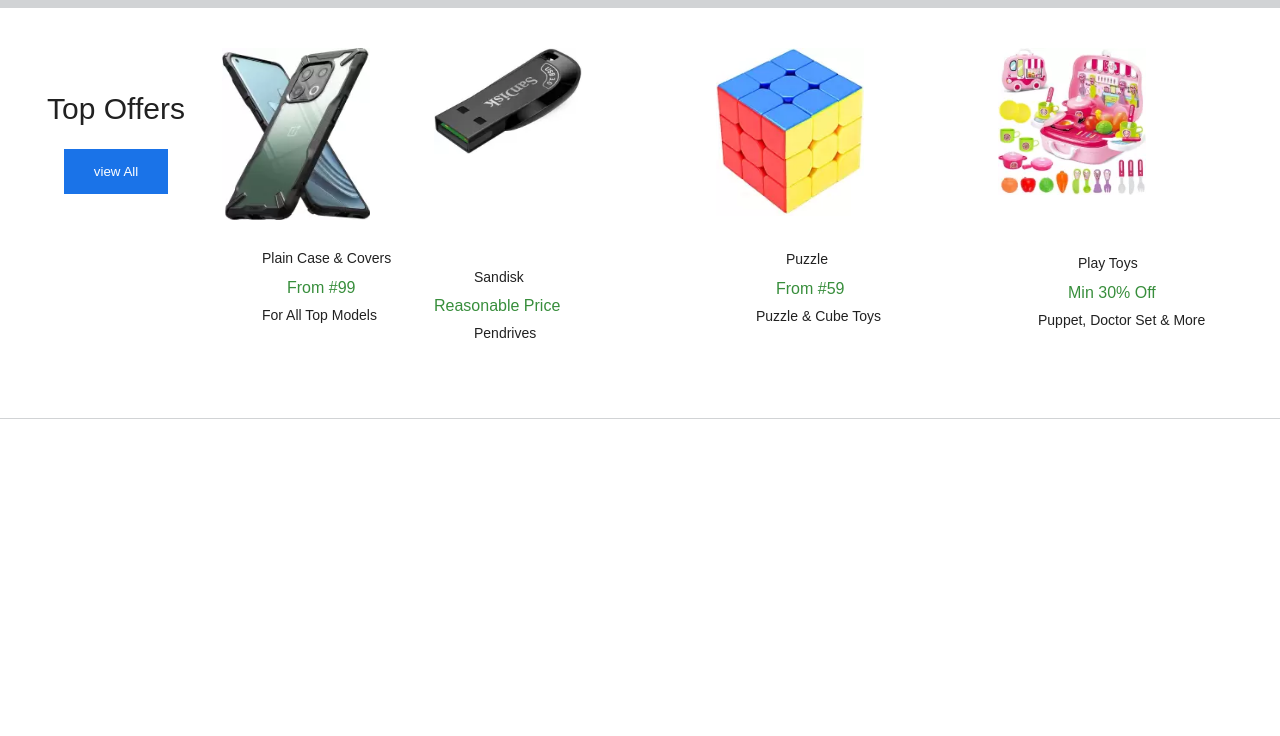
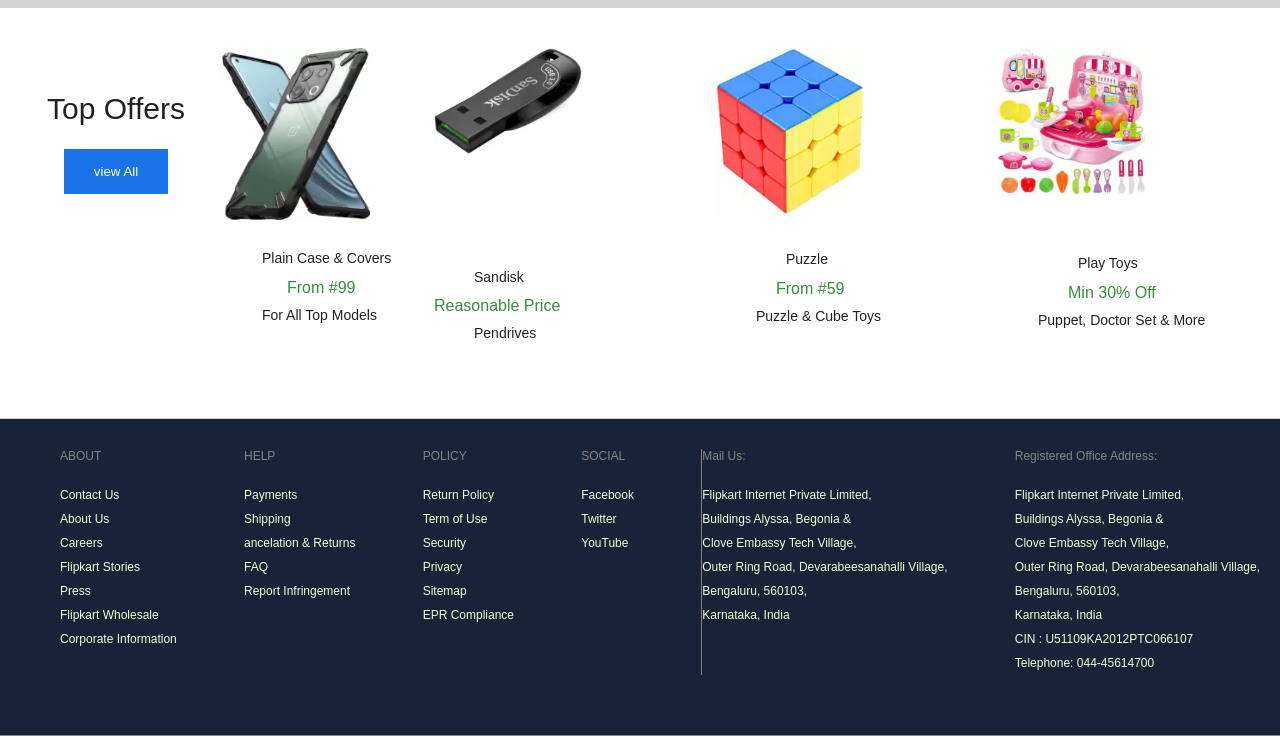
Before and after one commit to Iyiola2017/flipkart, a plain HTML site: page index.html in a window 1280 px wide. Shown: the part 765-1501 px from the top of the page. Before the commit the page ends 1184 px from the top, so only its background shows below. Drawn offline with Linux system fonts and the light colour scheme.

Commit message:
readded html and css

```diff
--- a/index.css
+++ b/index.css
@@ -383,3 +383,47 @@ font-family: Arial, Helvetica, sans-serif;
             margin-bottom: 10px; margin-left: 70px;}
 .pix4 p{Font-size: 14px; Font-weight: 400; color: rgb(33, 33, 33);
             font-family: Arial, Helvetica, sans-serif; padding-left: 40px;}
+ .last {
+    display: flex;
+    width: 100%;
+    background-color: #172337;
+    justify-content: space-between;
+    padding-top: 30px;
+    padding-bottom: 60px;
+    border-bottom: 1px solid #878584;
+
+ }
+ .write1 {padding-left: 60px; color: #f0fcd9;}
+ .write1 h6{color: #878584; margin-bottom: 20px; Font-size: 12px;Font-weight: 400;
+    font-family: Arial, Helvetica, sans-serif;}
+ .write1 p{Font-size: 12px; Font-weight: 400; Line-height: 24px;
+    font-family: Arial, Helvetica, sans-serif; cursor: pointer;}
+
+.write2 {color: #f0fcd9;}
+.write2 h6{color: #878584; margin-bottom: 20px; Font-size: 12px;Font-weight: 400;
+       font-family: Arial, Helvetica, sans-serif;}
+.write2 p{Font-size: 12px; Font-weight: 400; Line-height: 24px;
+       font-family: Arial, Helvetica, sans-serif; cursor: pointer;}
+
+.write3 {color: #f0fcd9;}
+.write3 h6{color: #878584; margin-bottom: 20px; Font-size: 12px;Font-weight: 400;
+          font-family: Arial, Helvetica, sans-serif;}
+.write3 p{Font-size: 12px; Font-weight: 400; Line-height: 24px;
+          font-family: Arial, Helvetica, sans-serif; cursor: pointer;}
+
+.write4 {color: #f0fcd9;}
+.write4 h6{color: #878584; margin-bottom: 20px; Font-size: 12px;Font-weight: 400;
+             font-family: Arial, Helvetica, sans-serif;}
+.write4 p{Font-size: 12px; Font-weight: 400; Line-height: 24px;
+        font-family: Arial, Helvetica, sans-serif; cursor: pointer;}
+
+.write5 {color: #f0fcd9; border-left: 1px solid #878584;}
+.write5 h6{color: #878584; margin-bottom: 20px; Font-size: 12px;Font-weight: 400;
+    font-family: Arial, Helvetica, sans-serif;}
+.write5 p{Font-size: 12px; Font-weight: 400; Line-height: 24px;
+    font-family: Arial, Helvetica, sans-serif; cursor: pointer;}
+.write6 {color: #f0fcd9;}
+.write6 h6{color: #878584; margin-bottom: 20px; Font-size: 12px;Font-weight: 400;
+    font-family: Arial, Helvetica, sans-serif;}
+.write6 p{Font-size: 12px; Font-weight: 400; Line-height: 24px;
+    font-family: Arial, Helvetica, sans-serif; cursor: pointer; padding-right: 20px;}
--- a/index.html
+++ b/index.html
@@ -110,5 +110,63 @@
                     <p>Puppet, Doctor Set & More</p>
                 </div>
             </div>
+            <footer class="last">
+                <div class="write1">
+                    <h6>ABOUT</h6>
+                    <p>Contact Us</p>
+                    <p>About Us</p>
+                    <p>Careers</p>
+                    <p>Flipkart Stories</p>
+                    <p>Press</p>
+                    <p>Flipkart Wholesale</p>
+                    <p>Corporate Information</p>
+                </div>
+                <div class="write2">
+                    <h6>HELP</h6>
+                    <p>Payments</p>
+                    <p>Shipping</p>
+                    <p>ancelation & Returns</p>
+                    <p>FAQ</p>
+                    <p>Report Infringement</p>
+                </div>
+                <div class="write3">
+                    <h6>POLICY</h6>
+                    <p>Return Policy</p>
+                    <p>Term of Use</p>
+                    <p>Security</p>
+                    <p>Privacy</p>
+                    <p>Sitemap</p>
+                    <p>EPR Compliance</p>
+                </div>
+                <div class="write4">
+                    <h6>SOCIAL</h6>
+                    <p>Facebook</p>
+                    <p>Twitter</p>
+                    <p>YouTube</p>
+                </div>
+                <div class="write5">
+                    <h6>Mail Us:</h6>
+                    <p>Flipkart Internet Private Limited,</p>
+                    <p>Buildings Alyssa, Begonia &</p>
+                    <p>Clove Embassy Tech Village,</p>
+                    <p>Outer Ring Road, Devarabeesanahalli Village,</p>
+                    <p>Bengaluru, 560103,</p>
+                    <p>Karnataka, India</p>
+                </div>
+                <div class="write6">
+                    <h6>Registered Office Address:</h6>
+                    <p>Flipkart Internet Private Limited,</p>
+                    <p>Buildings Alyssa, Begonia &</p>
+                    <p>Clove Embassy Tech Village,</p>
+                    <p>Outer Ring Road, Devarabeesanahalli Village,</p>
+                    <p>Bengaluru, 560103,</p>
+                    <p>Karnataka, India</p>
+                    <p>CIN : U51109KA2012PTC066107</p>
+                    <p>Telephone: 044-45614700</p>
+                </div>
+            </footer>
+            <footer class="finish">
+
+            </footer>
 </body>
 </html>
```
Also changed, not shown: images/bag.svg (added), images/blue and red.svg (added), images/gift.svg (added), images/help.svg (added), images/pix10.svg (added), images/pix4.svg (added), images/pix5.svg (added), images/pix6.svg (added), images/pix7.svg (added), images/pix8.svg (added), images/pix9.svg (added), images/red and yellow.svg (added), images/star.svg (added), images/visa.svg (added).
